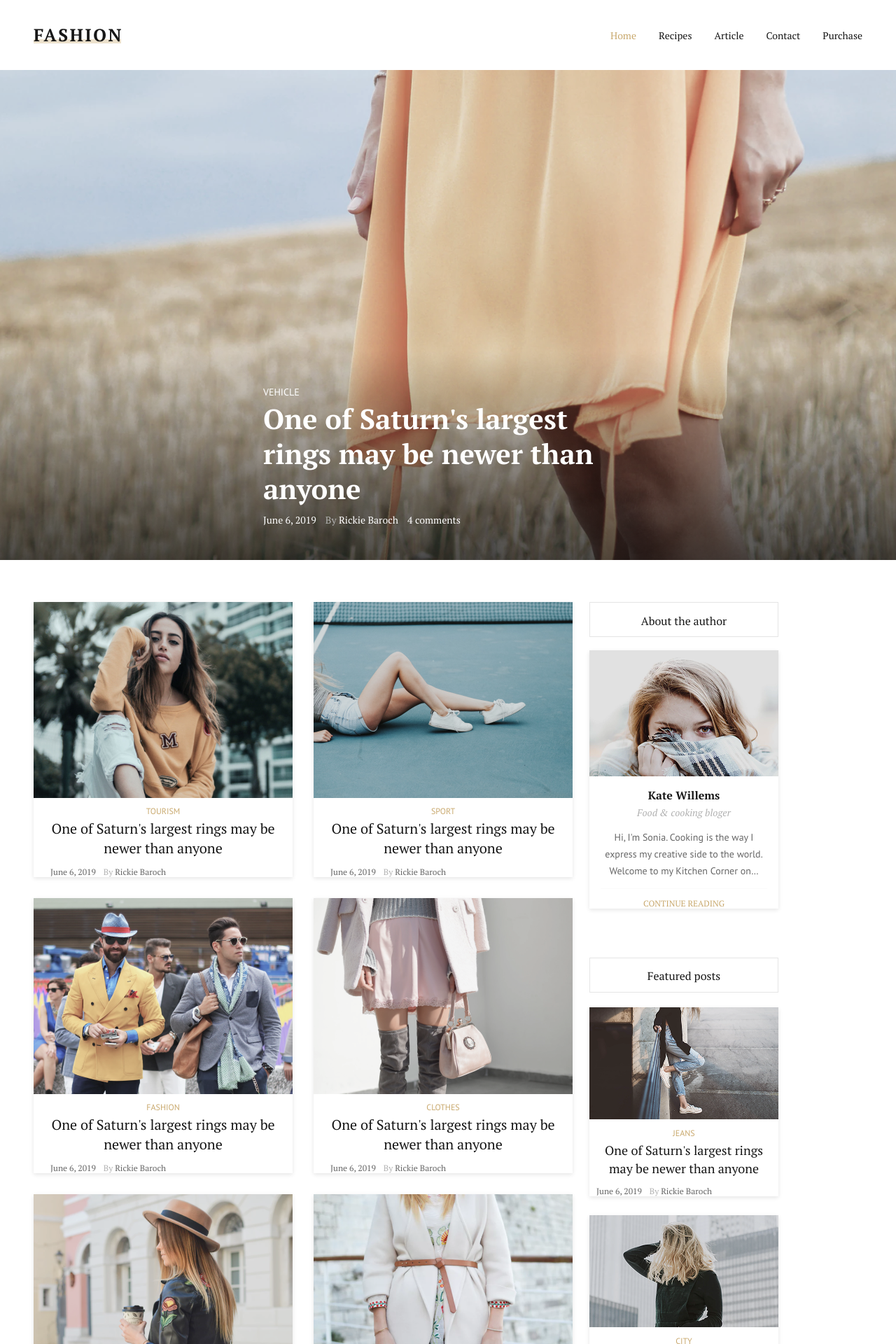
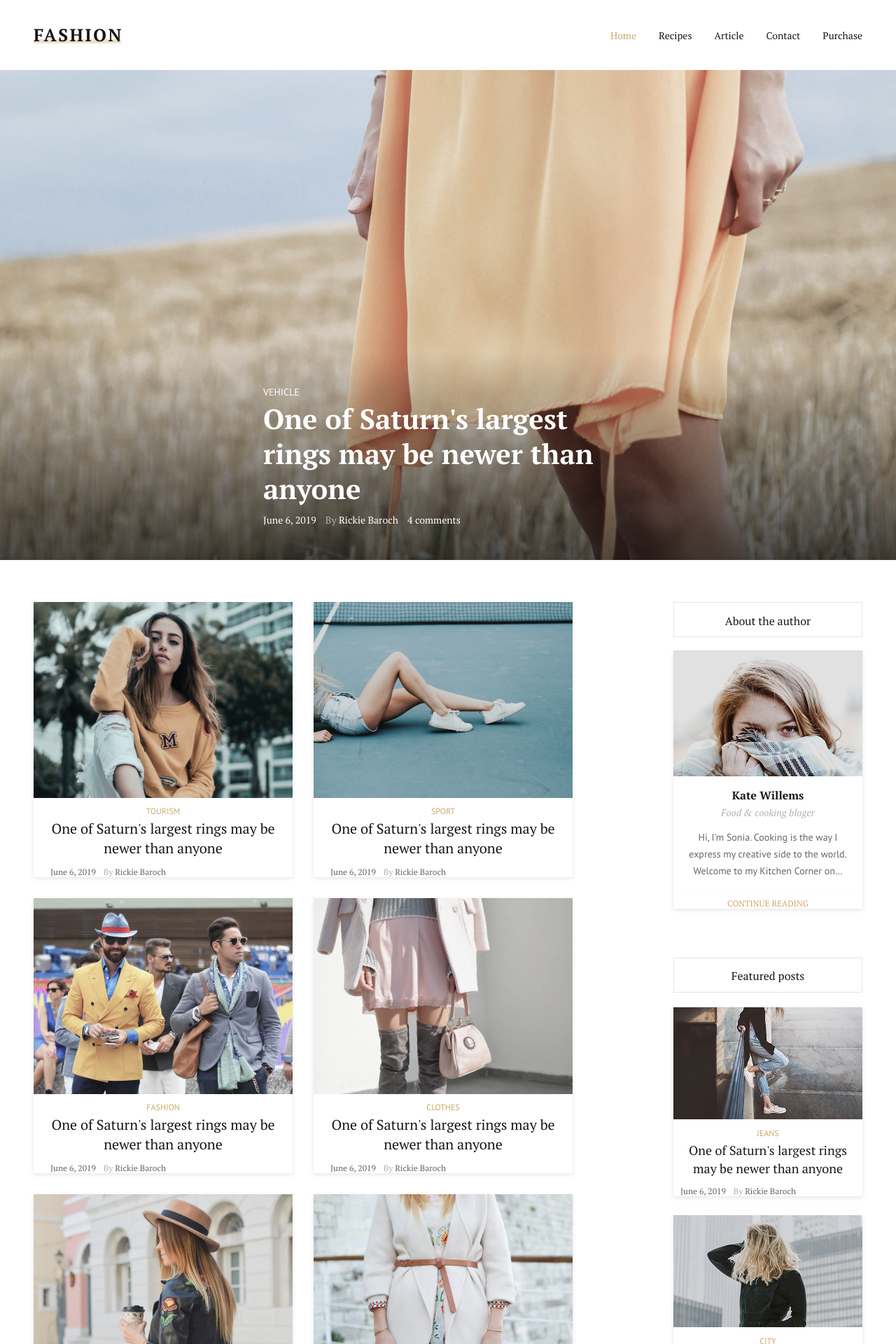
Before and after one commit to Arseniypir231/labs, a React (Create React App) app: page / in a window 1280 px wide. Shown: the top 1920 px of the page at 70% size. Built offline with nearby package versions, Linux system fonts and the light colour scheme; the HTML template or start-up script is replaced by a standard one.

Commit message:
fix: aside sections placement

```diff
--- a/src/App.css
+++ b/src/App.css
@@ -22,30 +22,44 @@ main {
 .posts_and_slidebar {
     width: 100%;
     max-width: 120rem;
-    display: grid;
-    grid-template-columns: 48.125rem 16.875rem;
-    column-gap: 2rem;
+    display: flex;
+    justify-content: space-between;
     margin: 0 auto;
     padding: 0 5rem;
     box-sizing: border-box;
+    gap: 2rem;
 }
 
 @media (max-width: 1440px) {
     .posts_and_slidebar {
         padding: 0 3rem;
-        column-gap: 1.5rem;
+        gap: 1.5rem;
+    }
+}
+
+@media (max-width: 1280px) {
+    .posts_and_slidebar {
+        gap: 1rem;
+    }
+}
+
+@media (max-width: 1100px) {
+    .posts_and_slidebar {
+        gap: 0.5rem;
     }
 }
 
 @media (max-width: 1024px) {
     .posts_and_slidebar {
-        grid-template-columns: 1fr;
+        flex-direction: column;
         padding: 0 2rem;
-        column-gap: 0;
+        gap: 0;
     }
 
     .posts_and_slidebar > aside {
         order: -1;
+        width: 100%;
+        max-width: 100%;
     }
 }
 
--- a/src/components/PostsSection.css
+++ b/src/components/PostsSection.css
@@ -1,6 +1,7 @@
 .posts {
-    width: 100%;
+    width: 48.125rem;
     max-width: 48.125rem;
+    flex-shrink: 0;
 }
 
 .post_1 {
@@ -23,8 +24,9 @@
 
 @media (max-width: 1024px) {
     .posts {
+        width: 100%;
         max-width: 100%;
-        padding: 0 2rem;
+        padding: 0;
     }
 }
 
```
Also changed, not shown: 1 other file (tests, documents, lock files or other folders).
